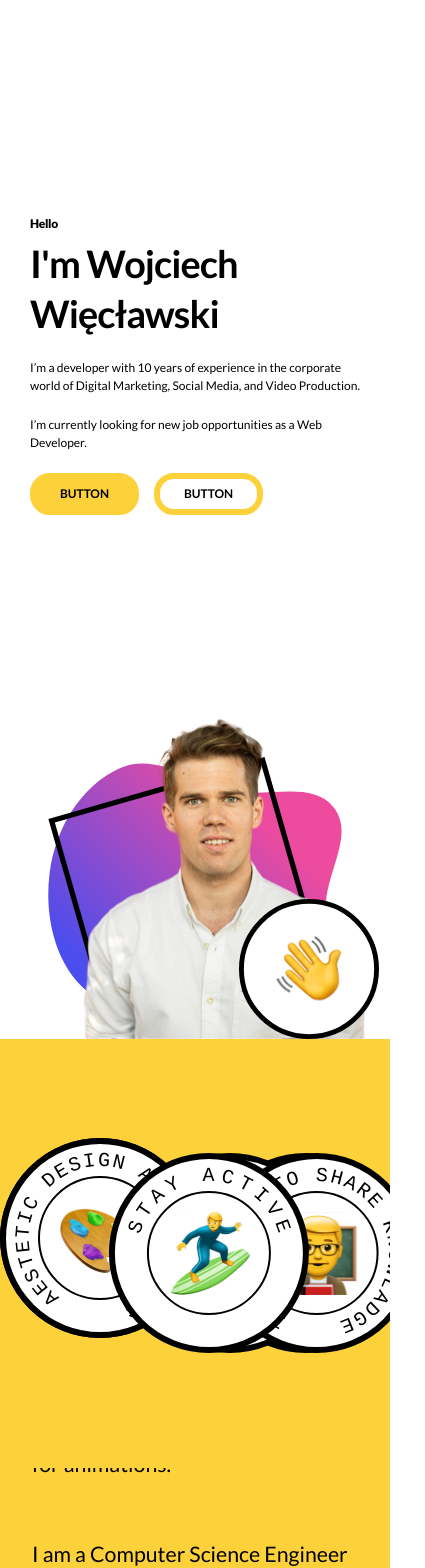
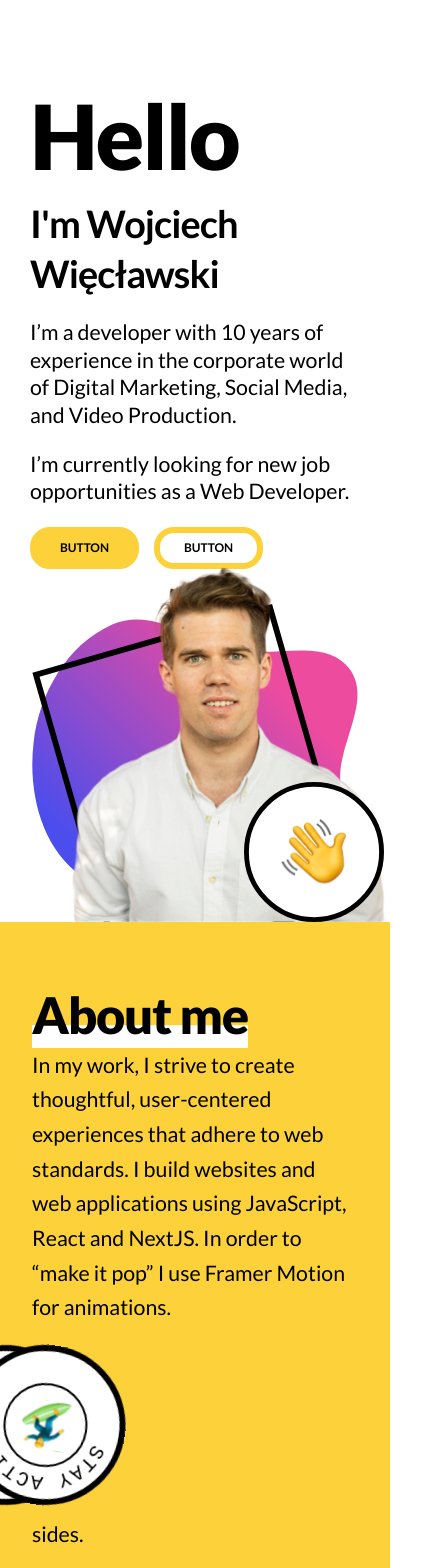
Before and after one commit to wiwo-dev/portfolio, a Next.js app: page / in a window 390 px wide. Shown: the top 1568 px of the page, 425 px wide, since content can reach past the window. Built offline with nearby package versions, Linux system fonts and the light colour scheme.

Commit message:
stamps with portal

```diff
--- a/components/AboutMeSection3.js
+++ b/components/AboutMeSection3.js
@@ -1,4 +1,5 @@
 import React, { useEffect, useRef, useState } from "react";
+import ReactDOM from "react-dom";
 import StampTextIcon from "../components/Icons/StampTextIcon";
 import useWindowWidth from "../utils/useWindowWidth";
 import { motion, useScroll, useTransform } from "framer-motion";
@@ -22,7 +23,7 @@ const aboutme = [
   {
     title: "Technology & Business",
     iconText: "I UNDERSTAND BUSINESS & TECHNOLOGY",
-    body: "I am a good communicator with developed soft skills. I can talk with all project stakeholders in business and technical languages. I know the budgeting process, and I can set and track targets. ",
+    body: "I am a good communicator with developed soft skills. I can talk with all project stakeholders in business and technical languages. I know the budgeting process, and I can set and track targets.",
     icon: "target.svg",
     stampSettings: {
       rotationOffset: -100,
@@ -93,7 +94,7 @@ const aboutme = [
 
 const settings = {
   stampRadious: 300,
-  stampRadiousMobile: 200,
+  stampRadiousMobile: 160,
   stampsGap: 20,
 };
 
@@ -111,70 +112,85 @@ export default function AboutMeSection() {
   let x = useTransform(scrollYProgress, [0, 1], [200, -stampsHorizontalWidthScroll]);
   let rotate = useTransform(scrollYProgress, [0, 1], [0, -1080]);
 
-  const AboutMeParagraph = ({ children, onChange, ...rest }) => {
+  const stampsRef = useRef();
+
+  //used to mount "stamp icons" on mobile in the sticky box at the bottom of the screen
+  const Portal = ({ targetRef, children }) => {
+    const [mounted, setMounted] = useState(false);
+    useEffect(() => {
+      setMounted(true);
+    }, []);
+    return mounted && targetRef.current ? ReactDOM.createPortal(children, targetRef.current) : null;
+  };
+
+  const AboutMeParagraph = ({ children, onChange, stampsRef, stampBody, ...rest }) => {
     const ref = useRef();
     let { scrollYProgress } = useScroll({
       target: ref,
-      offset: ["10% end", "end 0%"],
+      offset: ["10% end", "end 10%"],
     });
-    let x = useTransform(scrollYProgress, [0, 1], [200, -200]);
-
-    useEffect(() => {
-      x.onChange((latest) => onChange(latest));
-    }, []);
-
+    let x2 = useTransform(scrollYProgress, [0, 1], [windowWidth / 1.2, -windowWidth / 0.7]);
+    let x = useTransform(
+      scrollYProgress,
+      [0, 0.25, 0.75, 1],
+      [windowWidth, windowWidth * 0.1, -windowWidth * 0.9, -windowWidth]
+    );
+    let rotateZ = useTransform(scrollYProgress, [0, 1], [0, -1080]);
     return (
+      <>
         <div
           ref={ref}
           className="col-span-2 col-start-1 text-xl lg:text-2xl lg:min-h-[350px] flex items-center"
           {...rest}>
           {children}
         </div>
+        <Portal targetRef={stampsRef}>
+          <motion.div style={{ x, rotateZ, position: "absolute" }} transition={{ type: "tween", ease: "circInOut" }}>
+            {stampBody}
+          </motion.div>
+        </Portal>
+      </>
     );
   };
 
-  const [stampsXArray, setStampsXArray] = useState(Array(aboutme.length));
-  useEffect(() => {
-    console.log(stampsXArray);
-  }, [stampsXArray]);
+  const introRef = useRef();
 
   return (
     <>
-      <section className="min-h-screen bg-yellow py-[100px]">
-        <div className="mx-auto max-w-screen-2xl px-[32px]">
-          <div className="lg:flex gap-5">
+      <section className=" bg-yellow ">
+        <div id="ABOUT ME INTRO" ref={introRef} className="lg:flex gap-5 mx-auto max-w-screen-2xl px-[32px] pt-20">
           <div className="md:w-[40%]">
             <Heading>About me</Heading>
           </div>
           <div className="md:w-[60%]">
             <p className="text-xl lg:text-2xl leading-relaxed">
-                In my work, I strive to create thoughtful, user-centered experiences that adhere to web standards. I
-                build websites and web applications using JavaScript, React and NextJS. In order to “make it pop” I use
-                Framer Motion for animations.
+              In my work, I strive to create thoughtful, user-centered experiences that adhere to web standards. I build
+              websites and web applications using JavaScript, React and NextJS. In order to “make it pop” I use Framer
+              Motion for animations.
             </p>
           </div>
         </div>
-
-          <div ref={ref} className="grid grid-cols-1 lg:grid-cols-3 gap-10 mt-20">
+      </section>
+      <section className="bg-yellow ">
+        <div className="mx-auto max-w-screen-2xl px-[32px]">
+          <div ref={ref} className="grid grid-cols-1 lg:grid-cols-3 gap-10 pt-10">
             {aboutme.map((el, ind) => (
-              //   <div key={ind} className="col-span-2 col-start-1 text-xl lg:text-2xl lg:min-h-[350px] flex items-center">
-              //     {el.body}
-              //   </div>
               <AboutMeParagraph
+                stampsRef={stampsRef}
+                stampBody={
+                  <StampTextIcon
+                    text={el.iconText}
+                    {...el.stampSettings}
+                    radious={160}
+                    fontSize={20}
+                    paddingTop={10}
+                    iconSize={50}
+                    innerCircleMaring={38}>
+                    <img src={`/emojis/${el.icon}`} />
+                  </StampTextIcon>
+                }
                 key={ind}
-                onChange={(x) => {
-                  //console.log(x);
-                  let copy = [...stampsXArray];
-                  copy[ind] = x;
-                  setStampsXArray([...copy]);
-
-                  //   setStampsXArray((current) =>
-                  //     current.map((obj, cind) => {
-                  //       if (ind === cind) return x;
-                  //       return obj;
-                  //     })
-                  //   );
-                }}>
+                onChange={(x) => {}}>
                 {el.body}
               </AboutMeParagraph>
             ))}
@@ -195,25 +211,9 @@ export default function AboutMeSection() {
         </div>
         {windowWidth < 1024 && (
           <div
-            className=" bg-yellow p-5 sticky bottom-0 flex flex-nowrap items-center overflow-hidden mt-[0vh]"
-            style={{ gap: `${settings.stampsGap}px` }}>
-            {aboutme.map((el, ind) => (
-              <motion.div style={{ x: stampsXArray[ind] }} key={ind} className="h-[300px]">
-                <div style={{}} className="absolute top-0 bottom-0 left-0 right-0 h-[300px]">
-                  <StampTextIcon
-                    text={el.iconText}
-                    {...el.stampSettings}
-                    radious={settings.stampRadiousMobile}
-                    fontSize={20}
-                    paddingTop={10}
-                    iconSize={85}
-                    innerCircleMaring={38}>
-                    <img src={`/emojis/${el.icon}`} />
-                  </StampTextIcon>
-                </div>
-              </motion.div>
-            ))}
-          </div>
+            id="STAMPS REF"
+            ref={stampsRef}
+            className=" bg-yellow p-5 sticky bottom-0 flex flex-nowrap justify-center items-center overflow-hidden mt-[0vh] h-[200px]"></div>
         )}
       </section>
     </>
--- a/components/HeroHeader.js
+++ b/components/HeroHeader.js
@@ -15,40 +15,43 @@ export default function HeroHeader() {
   let yParalaxLeft = useTransform(scrollYProgress, [0, 1], [-10, 100]);
 
   return (
+    <section className="relative">
       <main
         ref={scrollRef}
-      className="flex flex-col min-h-[70vh] lg:flex-row pt-16 min-h-screen max-w-7xl mx-auto gap-20 overflow-hidden">
+        className="flex flex-col min-h-[70vh] lg:flex-row pt-16 max-w-screen-2xl mx-auto lg:gap-20 overflow-hidden">
         <motion.div
           style={{ y: yParalaxLeft }}
-        className="lg:w-1/2 min-h-[80vh] lg:min-h-[70vh] flex flex-col justify-center items-left px-10">
-        <h1 className="text-7xl font-extrabold mb-2 tracking-tight">Hello</h1>
+          className="lg:w-1/2 min-h-[70vh] lg:min-h-[80vh] lg:min-h-[70vh] flex flex-col justify-center items-left px-10">
+          <h1 className="text-6xl font-extrabold mb-2 tracking-tight">Hello</h1>
           <p className="text-3xl font-bold tracking-tight">I&apos;m Wojciech Więcławski</p>
-        <p className="mt-7">
+          <p className="mt-7 text-xl lg:text-2xl">
             I’m a developer with 10 years of experience in the corporate world of Digital Marketing, Social Media, and
             Video Production.{" "}
           </p>
-        <p className="mt-7">I’m currently looking for new job opportunities as a Web Developer. </p>
+          <p className="mt-7 text-xl lg:text-2xl">
+            I’m currently looking for new job opportunities as a Web Developer.{" "}
+          </p>
           <div className="space-x-5 py-7">
             <Button>Contact me</Button>
             <Button variant="light">Contact me</Button>
           </div>
         </motion.div>
-      <div className="lg:w-1/2 flex justify-center items-end px-16 lg:px-10">
-        <div className="relative w-[700px] mx-auto">
-          <motion.img style={{ y: yParalax2 }} src="/HeroHeader/blob.svg" height={500} width={620} alt="blob" />
+        <div
+          id="RIGHT PANEL"
+          className="flex justify-center lg:justify-end items-end px-[32px] lg:absolute lg:right-0 lg:bottom-0 lg:-z-10 lg:w-[50vw] 2xl:relative">
+          <div className="relative w-[600px] 2xl:w-full">
+            <motion.img style={{ y: yParalax2 }} src="/HeroHeader/blob.svg" width={800} alt="blob" />
             <motion.img
               style={{ y: yParalax1 }}
               src="/HeroHeader/hero-frame.svg"
-            height={500}
-            width={620}
+              width={820}
               className="absolute bottom-0 left-0"
               alt="hero-frame"
             />
-          <Image
+            <img
               src="/HeroHeader/wiwo2.png"
-            height={495}
-            width={450}
-            className="absolute bottom-0 left-[10%]"
+              width={800}
+              className="absolute bottom-0 max-lg:left-[10%] lg:right-0"
               alt="Wojciech Wieclawski"
             />
             <motion.img
@@ -56,11 +59,12 @@ export default function HeroHeader() {
               src="/HeroHeader/hand-hello-circle.svg"
               height={140}
               width={140}
-            className="absolute bottom-0 left-[65%]"
+              className="absolute bottom-0 left-[65%] lg:right-20%"
               alt="hand-hello-circle"
             />
           </div>
         </div>
       </main>
+    </section>
   );
 }
--- a/components/TechnologiesSection.js
+++ b/components/TechnologiesSection.js
@@ -10,7 +10,7 @@ export default function TechnologiesSection() {
         </div>
 
         <div className=" col-span-4 md:col-span-6 lg:col-span-7">
-          <p className="leading-relaxed text-lg">
+          <p className="leading-relaxed text-xl lg:text-2xl">
             My favourite UI library is React. For more complex projects I like to use NextJS. As for styling, I know
             CSS/SCSS and BEM naming convention, but generally prefer Tailwind CSS which makes writing reusable
             components easier and faster. I’m also familiar with Node.js and Express. When there is a need to work with
--- /dev/null
+++ b/components/WhatICanHelpYouWith.js
@@ -0,0 +1,12 @@
+import React from "react";
+import Heading from "ui/Heading";
+
+export default function WhatICanHelpYouWith() {
+  return (
+    <section className="min-h-screen bg-yellow py-[64px]">
+      <div className="max-w-screen-2xl mx-auto px-[32px] grid grid-cols-4 md:grid-cols-8 lg:grid-cols-12 gap-[20px]">
+        <Heading>What I can help you with</Heading>
+      </div>
+    </section>
+  );
+}
--- a/pages/index.js
+++ b/pages/index.js
@@ -27,9 +27,7 @@ export default function Home() {
 
       <TechnologiesSection />
       <section className="min-h-[30vh] bg-violet"></section>
-      <div id="projects">
-        <ProjectsPanel />
-      </div>
+      <div id="projects">{/* <ProjectsPanel /> */}</div>
       <section className="min-h-[30vh] bg-violet"></section>
       <footer className="">Wiwo</footer>
       <section id="testsection" className="min-h-[50vh] bg-pink"></section>
```
Lines whose indentation alone changed are shown as unchanged.
